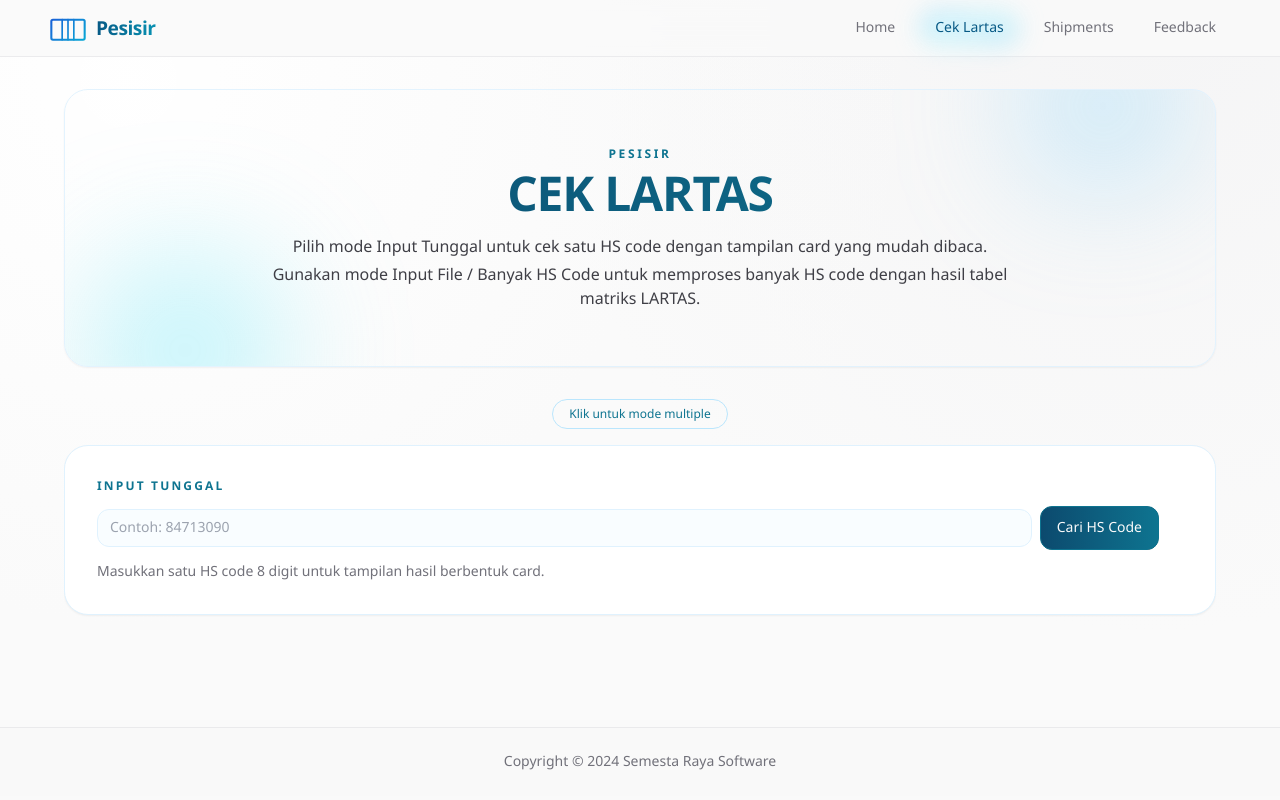
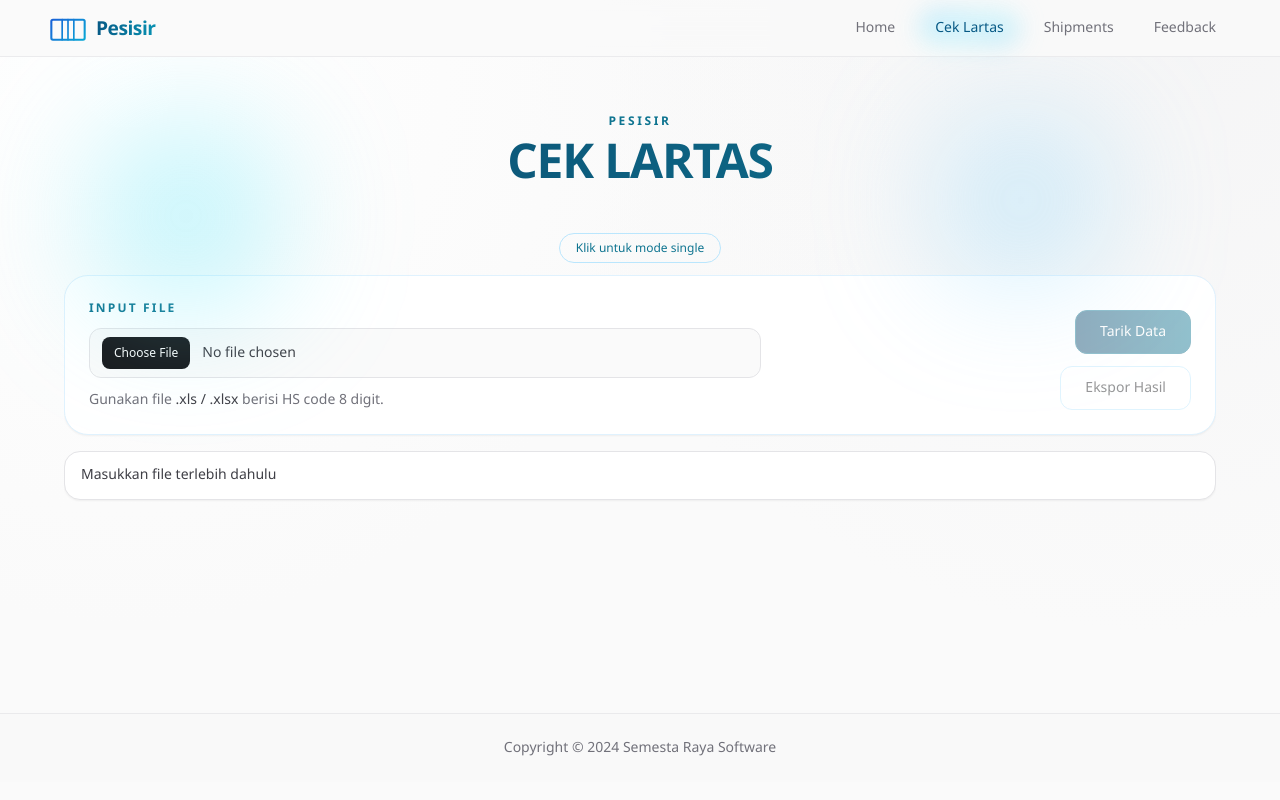
Before and after one commit to apktntaj/insscan, a Next.js app: page /cek-lartas in a window 1280 px wide. Built offline with nearby package versions, Linux system fonts and the light colour scheme.

Commit message:
Polish cek-lartas page into one view port and make file as a default

```diff
--- a/app/cek-lartas/page.jsx
+++ b/app/cek-lartas/page.jsx
@@ -1,10 +1,7 @@
 import { Title, CekLartasScanner } from "../presentation/components";
 
 const PAGE_TITLE = "CEK LARTAS";
-const PAGE_DESCRIPTION = [
-  "Pilih mode Input Tunggal untuk cek satu HS code dengan tampilan card yang mudah dibaca.",
-  "Gunakan mode Input File / Banyak HS Code untuk memproses banyak HS code dengan hasil tabel matriks LARTAS.",
-];
+const PAGE_DESCRIPTION = [];
 
 /**
  * Cek Lartas Page
@@ -12,7 +9,7 @@ const PAGE_DESCRIPTION = [
  */
 export default function CekLartasPage() {
   return (
-    <div className="mx-auto w-full max-w-6xl space-y-6 pb-8 sm:space-y-8">
+    <div className="mx-auto w-full max-w-6xl space-y-4">
       <Title title={PAGE_TITLE} descs={PAGE_DESCRIPTION} variant="modern" eyebrow="Pesisir" />
       <CekLartasScanner />
     </div>
--- a/app/layout.jsx
+++ b/app/layout.jsx
@@ -16,7 +16,7 @@ export default function RootLayout({ children }) {
           <Navbar links={navLinks} />
         </header>
         <main className="min-h-[82vh]">
-          <div className="mx-auto w-full max-w-7xl px-5 pb-20 pt-8 sm:px-8 lg:px-12">
+          <div className="mx-auto w-full max-w-7xl px-5 pb-8 pt-6 sm:px-8 lg:px-12">
             {children}
             <Analytics />
           </div>
--- a/app/presentation/components/common/Title.jsx
+++ b/app/presentation/components/common/Title.jsx
@@ -11,9 +11,9 @@ export default function Title({ title, descs = [], variant = "default", eyebrow
 
     if (isModern) {
         return (
-            <section className="relative overflow-hidden rounded-3xl border border-sky-100/90 bg-gradient-to-br px-6 py-10 text-center shadow-sm sm:px-10 sm:py-14">
-                <div className="pointer-events-none absolute -top-16 right-8 h-40 w-40 rounded-full bg-sky-300/40 blur-3xl" />
-                <div className="pointer-events-none absolute -bottom-20 left-6 h-48 w-48 rounded-full bg-cyan-300/40 blur-3xl" />
+            <section className="relative px-6 py-6 text-center sm:px-10 sm:py-8">
+                <div className="pointer-events-none fixed right-[14%] top-[15vh] h-40 w-40 rounded-full bg-sky-300/40 blur-3xl" />
+                <div className="pointer-events-none fixed left-[7%] top-[15vh] h-48 w-48 rounded-full bg-cyan-300/40 blur-3xl" />
 
                 <div className="relative">
                     {eyebrow ? (
@@ -22,6 +22,7 @@ export default function Title({ title, descs = [], variant = "default", eyebrow
                     <h1 className="mt-2 bg-gradient-to-r from-sky-900 to-cyan-700 bg-clip-text text-4xl font-bold tracking-tight text-transparent sm:text-5xl" style={{ fontFamily: "var(--font-logo)" }}>
                         {title}
                     </h1>
+                    {descs.length > 0 && (
                         <div className="mx-auto mt-4 max-w-3xl space-y-1">
                             {descs.map((desc, index) => (
                                 <p key={index} className="text-sm leading-7 text-zinc-700 sm:text-base">
@@ -29,6 +30,7 @@ export default function Title({ title, descs = [], variant = "default", eyebrow
                                 </p>
                             ))}
                         </div>
+                    )}
                 </div>
             </section>
         );
--- a/app/presentation/components/features/CekLartasScanner.jsx
+++ b/app/presentation/components/features/CekLartasScanner.jsx
@@ -15,11 +15,11 @@ import FileInputPanel from "./cek-lartas/FileInputPanel";
  * @returns {JSX.Element}
  */
 export default function CekLartasScanner() {
-  const [mode, setMode] = useState("single");
+  const [mode, setMode] = useState("file");
   const isFile = mode === "file";
 
   return (
-    <div className="space-y-4 overflow-x-clip">
+    <div className="space-y-3 overflow-x-clip">
       {/* Toggle button — centered */}
       <div className="flex justify-center">
         <button
--- a/app/presentation/components/features/cek-lartas/FileInputPanel.jsx
+++ b/app/presentation/components/features/cek-lartas/FileInputPanel.jsx
@@ -55,9 +55,9 @@ export default function FileInputPanel() {
   const alertVariant = resolveAlertVariant(status);
 
   return (
-    <div className="space-y-6">
+    <div className="space-y-4">
       {/* Input card */}
-      <div className="overflow-hidden rounded-3xl border border-sky-100 bg-white p-6 shadow-sm sm:p-8">
+      <div className="overflow-hidden rounded-3xl border border-sky-100 bg-white p-5 shadow-sm sm:p-6">
         <div className="grid min-w-0 gap-6 lg:grid-cols-[1fr_auto] lg:items-end">
           <div className="min-w-0 space-y-3">
             <p className="text-xs font-semibold uppercase tracking-[0.18em] text-cyan-700">Input File</p>
--- a/app/presentation/components/features/cek-lartas/SingleInputPanel.jsx
+++ b/app/presentation/components/features/cek-lartas/SingleInputPanel.jsx
@@ -38,9 +38,9 @@ export default function SingleInputPanel() {
   const alertVariant = resolveAlertVariant(singleStatus);
 
   return (
-    <div className="space-y-6">
+    <div className="space-y-4">
       {/* Input card */}
-      <div className="overflow-hidden rounded-3xl border border-sky-100 bg-white p-6 shadow-sm sm:p-8">
+      <div className="overflow-hidden rounded-3xl border border-sky-100 bg-white p-5 shadow-sm sm:p-6">
         <div className="grid min-w-0 gap-6 lg:grid-cols-[1fr_auto] lg:items-end">
           <div className="min-w-0 space-y-3">
             <p className="text-xs font-semibold uppercase tracking-[0.18em] text-cyan-700">Input Tunggal</p>
```
Lines whose indentation alone changed are shown as unchanged.
